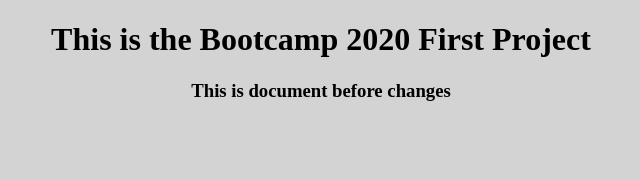
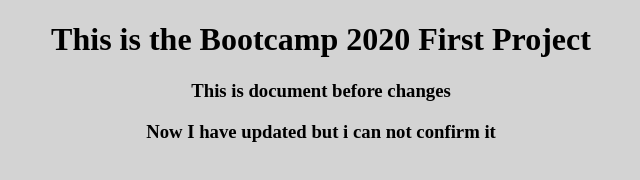
Before and after one commit to haris-aqeel/Bootcamp_project_1-a, a plain HTML site: page index.html in a window 1280 px wide. Shown: the whole page, without its empty margins (319-959 px from the left). Drawn offline with Linux system fonts and the light colour scheme.

Commit message:
update index.html

```diff
--- a/index.html
+++ b/index.html
@@ -17,6 +17,7 @@
 
     <h1>This is the Bootcamp 2020 First Project</h1>
     <h3>This is document before changes</h3>
+    <h3> Now I have updated but i can not confirm it </h3>
 
 </body>
 </html>
```
